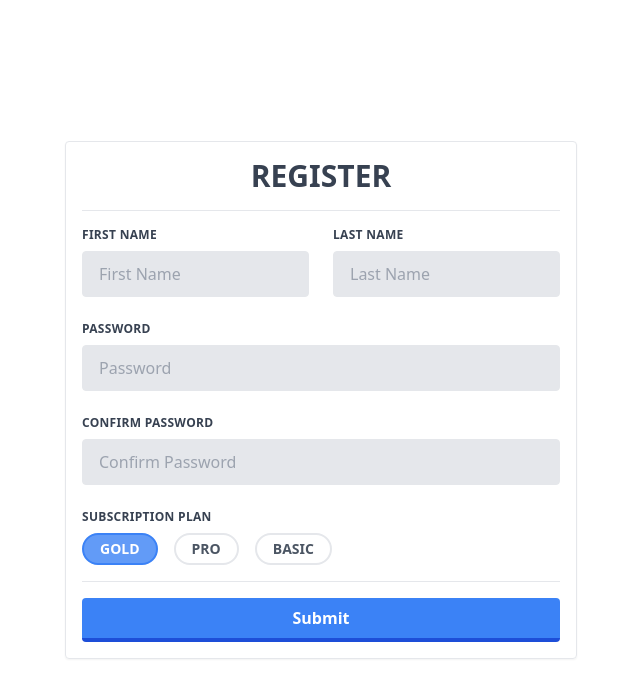
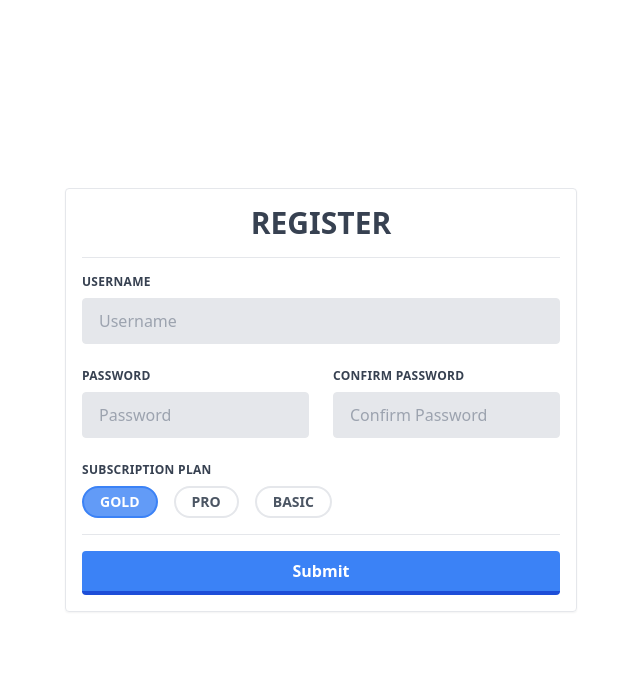
Before and after one commit to nitudeka/zazzy-assessment, a React (Create React App) app in the folder frontend/: page / in a window 1280 px wide. Shown: the top 698 px of the page, without its empty margins (319-959 px from the left). Built offline with nearby package versions, Linux system fonts and the light colour scheme.

Commit message:
completed the register form

```diff
--- a/frontend/src/features/auth/Register.tsx
+++ b/frontend/src/features/auth/Register.tsx
@@ -31,8 +31,7 @@ const Register: React.FC = () => {
     ],
     []
   );
-  const [fName, setFName] = useState("");
-  const [lName, setLName] = useState("");
+  const [username, setUsername] = useState("");
   const [password, setPassword] = useState("");
   const [confPassword, setConfPassword] = useState("");
   const [subPlan, setSubPlan] = useState(subscriptionPlans[0].value);
@@ -40,37 +39,26 @@ const Register: React.FC = () => {
 
   return (
     <AuthWrapper errors={errors} heading="Register">
-      <div className="flex flex-wrap -mx-3 mb-6">
+      <div className="-mx-3 mb-6">
         <InputGroup
-          value={fName}
-          onChange={setFName}
-          type="text"
-          placeholder="First Name"
-          label="First Name"
-        />
-        <InputGroup
-          value={lName}
-          onChange={setLName}
-          type="text"
-          placeholder="Last Name"
-          label="Last Name"
+          fullWidth
+          value={username}
+          onChange={setUsername}
+          placeholder="Username"
+          label="Username"
         />
       </div>
-      <div className="-mx-3 mb-6">
+      <div className="flex flex-wrap -mx-3 mb-6">
         <InputGroup
           value={password}
           onChange={setPassword}
-          fullWidth
           type="password"
           placeholder="Password"
           label="Password"
         />
-      </div>
-      <div className="-mx-3 mb-6">
         <InputGroup
           value={confPassword}
           onChange={setConfPassword}
-          fullWidth
           type="password"
           placeholder="Confirm Password"
           label="Confirm Password"
```
